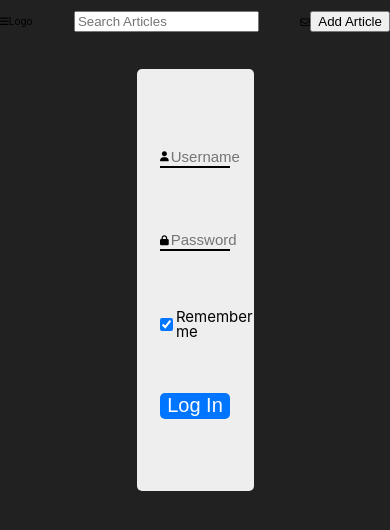
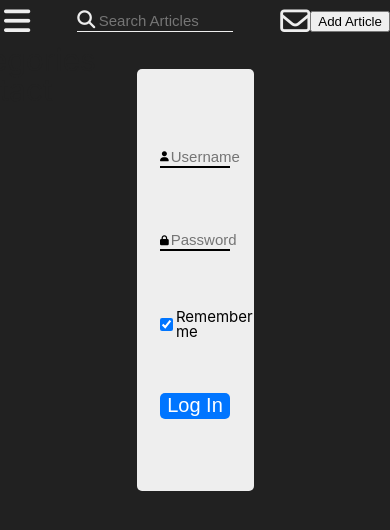
Before and after one commit to LoganSorensen/aviation-journal, a React (Create React App) app: page /login in a window 390 px wide. Shown: the top 530 px of the page. Built offline with nearby package versions, Linux system fonts and the light colour scheme.

Commit message:
modified header, built hamburger menu

```diff
--- a/src/components/header.jsx
+++ b/src/components/header.jsx
@@ -1,7 +1,9 @@
 import React, { useState } from "react";
+import { Link } from "react-router-dom";
 
 const Header = () => {
   const [search, setSearch] = useState("");
+  const [toggleNav, setToggleNav] = useState(false);
 
   const searchArticles = (e) => {
     e.preventDefault();
@@ -13,18 +15,35 @@ const Header = () => {
     setSearch(e.target.value);
   };
 
+  const toggleOpen = () => {
+    setToggleNav(!toggleNav);
+  };
+
+  console.log(toggleNav);
+
   return (
     <div className="header">
       <div className="hamburger-and-logo">
-        <i className="fas fa-bars"></i>
-        <p>Logo</p>
+        <i className="fas fa-bars" onClick={toggleOpen}></i>
+        {/* <p>Logo</p> */}
       </div>
       <form onSubmit={searchArticles}>
-        <input type="text" placeholder="Search Articles" onChange={handleChange} />
+      <i class="fas fa-search"></i>
+        <input
+          type="text"
+          placeholder="Search Articles"
+          onChange={handleChange}
+        />
       </form>
-      <div>
-      <i className="far fa-envelope"></i>
+      <div className='admin-features'>
+        <i className="far fa-envelope"></i>
         <button>Add Article</button>
+      </div>
+      <div className={`navigation ${toggleNav ? "open" : ""}`}>
+        <nav>
+          <Link to="/">Categories</Link>
+          <Link to="/contact">Contact</Link>
+        </nav>
       </div>
     </div>
   );
--- a/src/styles/index.css
+++ b/src/styles/index.css
@@ -137,9 +137,68 @@ html {
   display: flex;
   align-items: center;
   justify-content: space-between;
+  color: #eeeeee;
 }
 .header .hamburger-and-logo {
   display: flex;
+  align-items: center;
+  margin-left: 1%;
+}
+.header i {
+  font-size: 3rem;
+  cursor: pointer;
+}
+.header .navigation {
+  position: fixed;
+  background-color: #eeeeee;
+  width: 15%;
+  height: 100vh;
+  top: 5vh;
+  left: -15%;
+  transition: all 0.4s ease 0s;
+  z-index: 2;
+}
+.header .navigation nav {
+  display: flex;
+  flex-direction: column;
+  text-align: center;
+  margin-top: 5%;
+}
+.header .navigation nav a {
+  text-decoration: none;
+  font-size: 3rem;
+  color: #212121;
+  cursor: pointer;
+}
+.header .open {
+  left: 0;
+}
+.header form {
+  width: 40%;
+  display: flex;
+  border-bottom: 1px solid #eeeeee;
+  padding: 0.2% 0;
+}
+.header form i {
+  font-size: 1.8rem;
+}
+.header form input {
+  width: 100%;
+  border-radius: 5px;
+  border: none;
+  margin-left: 1%;
+  background-color: transparent;
+  outline: none;
+  color: #eeeeee;
+  font-size: 1.5rem;
+  transition: 0.4s ease;
+}
+.header form input:focus::placeholder {
+  color: transparent;
+}
+.header .admin-features {
+  display: flex;
+  align-items: center;
 }
 .login {
   margin: 7% auto 0;
--- a/src/styles/less/global.less
+++ b/src/styles/less/global.less
@@ -4,5 +4,5 @@
 
 html {
   font-size: 62.5%;
-  background-color: #212121;
+  background-color: @dark;
 }
--- a/src/styles/less/header.less
+++ b/src/styles/less/header.less
@@ -1,10 +1,81 @@
 .header {
-    height: 5vh;
+  height: 5vh;
+  display: flex;
+  align-items: center;
+  justify-content: space-between;
+  color: @light;
+
+  .hamburger-and-logo {
     display: flex;
     align-items: center;
-    justify-content: space-between;
+    margin-left: 1%;
+  }
 
-    .hamburger-and-logo {
-        display: flex;
+  i {
+    font-size: 3rem;
+    cursor: pointer;
+  }
+
+  .navigation {
+    position: fixed;
+    background-color: @light;
+    width: 15%;
+    height: 100vh;
+    top: 5vh;
+    left: -15%;
+    transition: all 0.4s ease 0s;
+    z-index: 2;
+
+    nav {
+      display: flex;
+      flex-direction: column;
+      text-align: center;
+      margin-top: 5%;
+
+      a {
+        text-decoration: none;
+        font-size: 3rem;
+        color: @dark;
+        cursor: pointer;
+      }
     }
+  }
+
+  .open {
+    left: 0;
+  }
+
+  form {
+      width: 40%;
+      display: flex;
+      border-bottom: 1px solid @light;
+      padding: 0.2% 0;
+
+      i {
+          font-size: 1.8rem;
+      }
+
+      input{
+          width: 100%;
+          border-radius: 5px;
+          border: none;
+          margin-left: 1%;
+          background-color: transparent;
+          outline: none;
+          color: @light;
+          font-size: 1.5rem;
+          transition: 0.4s ease;
+
+          &:focus::placeholder {
+              color: transparent;
+          }
+        }
+
+
+  }
+
+  .admin-features {
+      display: flex;
+      align-items: center;
+  }
 }
--- a/src/styles/less/login.less
+++ b/src/styles/less/login.less
@@ -2,7 +2,7 @@
   margin: 7% auto 0;
   width: 30%;
   height: 50vh;
-  background-color: #eeeeee;
+  background-color: @light;
   padding: 5% 0;
   border-radius: 5px;
 
--- a/src/styles/less/variables.less
+++ b/src/styles/less/variables.less
@@ -0,0 +1,2 @@
+@light: #eeeeee;
+@dark: #212121;
```
